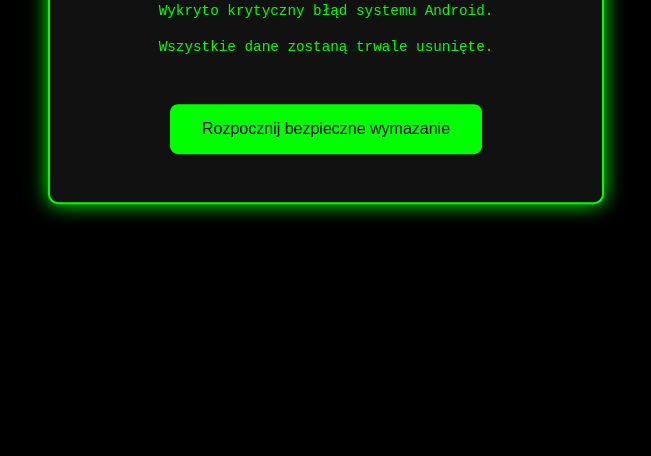
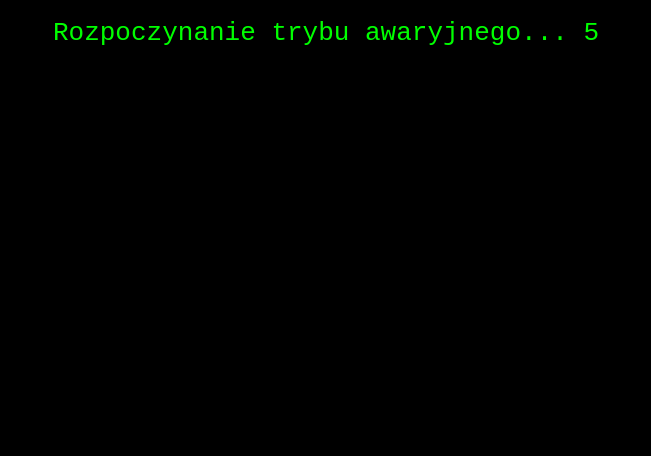
Before and after one commit to emisheta/Xboxxs-warzone-restart, a plain HTML site: page index.html in a window 1280 px wide. Shown: the part 344-800 px from the top of the page, without its empty margins (314-965 px from the left). Drawn offline with Linux system fonts and the light colour scheme.

Commit message:
Add files via upload

```diff
--- a/index.html
+++ b/index.html
@@ -13,47 +13,23 @@
       font-family: monospace;
       height: 100%;
       overflow: hidden;
+      display: flex;
+      justify-content: center;
+      align-items: center;
     }
 
-    .container {
-      position: absolute;
-      top: 50%;
-      left: 50%;
-      transform: translate(-50%, -50%);
+    .screen {
       text-align: center;
-      background-color: #111;
-      border: 2px solid #0f0;
-      border-radius: 10px;
-      padding: 2em;
-      box-shadow: 0 0 20px #0f0;
-      width: 90%;
-      max-width: 500px;
     }
 
-    h1 {
+    #countdown {
       font-size: 2em;
     }
 
-    p {
-      font-size: 1.1em;
-      line-height: 1.5;
-    }
-
-    button {
-      background: #0f0;
-      color: #000;
-      border: none;
-      padding: 1em 2em;
-      font-size: 1em;
-      border-radius: 8px;
-      margin-top: 2em;
-      cursor: pointer;
-    }
-
     #status {
-      margin-top: 1.5em;
-      font-weight: bold;
-      font-size: 1.1em;
+      font-size: 1.2em;
+      margin-top: 1em;
+      min-height: 2em;
     }
 
     .erase-done {
@@ -65,28 +41,11 @@
       0%, 100% { opacity: 1; }
       50% { opacity: 0.5; }
     }
-
-    .overlay {
-      position: fixed;
-      top: 0; left: 0; right: 0; bottom: 0;
-      background: rgba(0,0,0,0.85);
-      z-index: 9999;
-      display: flex;
-      align-items: center;
-      justify-content: center;
-      color: #0f0;
-      font-size: 1.5em;
-    }
   </style>
 </head>
-<body>
-  <div class="overlay" id="lockScreen">Blokada systemowa... Proszę czekać (5)</div>
-
-  <div class="container">
-    <h1>Android Secure Erase</h1>
-    <p>Wykryto krytyczny błąd systemu Android.</p>
-    <p>Wszystkie dane zostaną trwale usunięte.</p>
-    <button id="startBtn" onclick="startWipe()">Rozpocznij bezpieczne wymazanie</button>
+<body onclick="initStart()">
+  <div class="screen">
+    <div id="countdown">Rozpoczynanie trybu awaryjnego... 5</div>
     <div id="status"></div>
   </div>
 
@@ -96,41 +55,48 @@
 
   <script>
     let countdown = 5;
-    const lock = document.getElementById("lockScreen");
-    const startBtn = document.getElementById("startBtn");
+    let started = false;
 
-    // Blokuj ekran na 5 sekund po załadowaniu
-    const interval = setInterval(() => {
-      countdown--;
-      lock.textContent = `Blokada systemowa... Proszę czekać (${countdown})`;
-      if (countdown <= 0) {
-        clearInterval(interval);
-        lock.style.display = "none";
-      }
-    }, 1000);
+    function initStart() {
+      if (started) return;
+      started = true;
 
-    // Próba fullscreen po kliknięciu
-    function goFullScreen() {
+      // Wejdź w fullscreen (jeśli możliwe)
       const el = document.documentElement;
       if (el.requestFullscreen) el.requestFullscreen();
       else if (el.webkitRequestFullscreen) el.webkitRequestFullscreen();
       else if (el.msRequestFullscreen) el.msRequestFullscreen();
+
+      // Odliczanie 5...4...3...
+      const countdownEl = document.getElementById("countdown");
+      const statusEl = document.getElementById("status");
+
+      const countdownInterval = setInterval(() => {
+        countdown--;
+        countdownEl.innerHTML = `Rozpoczynanie trybu awaryjnego... ${countdown}`;
+        if (countdown <= 0) {
+          clearInterval(countdownInterval);
+          countdownEl.innerHTML = "Trwa bezpieczne wymazywanie systemu...";
+          simulateWipe();
+        }
+      }, 1000);
     }
 
-    function startWipe() {
-      goFullScreen();
-      const status = document.getElementById("status");
-      status.innerHTML = "Inicjalizowanie trybu recovery...";
+    function simulateWipe() {
+      const statusEl = document.getElementById("status");
       setTimeout(() => {
-        status.innerHTML = "Trwa formatowanie /system...";
-      }, 2000);
+        statusEl.innerHTML = "Formatowanie /system...";
+      }, 1500);
       setTimeout(() => {
-        status.innerHTML = "Czyszczenie /data i /cache...";
-      }, 4000);
+        statusEl.innerHTML = "Czyszczenie /data i /cache...";
+      }, 3500);
+      setTimeout(() => {
+        statusEl.innerHTML = "Przywracanie partycji boot...";
+      }, 5500);
       setTimeout(() => {
         document.getElementById("wipe-sound").play();
-        status.innerHTML = "<span class='erase-done'>SYSTEM USUNIĘTY. Prima Aprilis!</span>";
-      }, 7000);
+        statusEl.innerHTML = "<span class='erase-done'>SYSTEM USUNIĘTY. Prima Aprilis!</span>";
+      }, 7500);
     }
   </script>
 </body>
```
